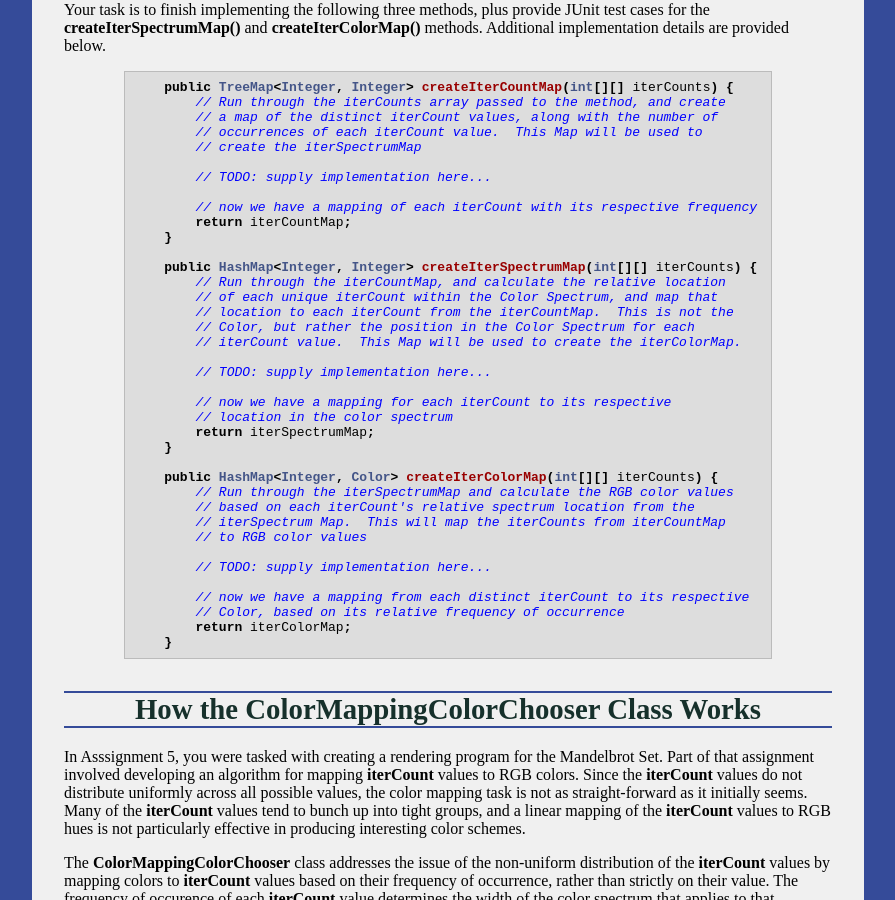
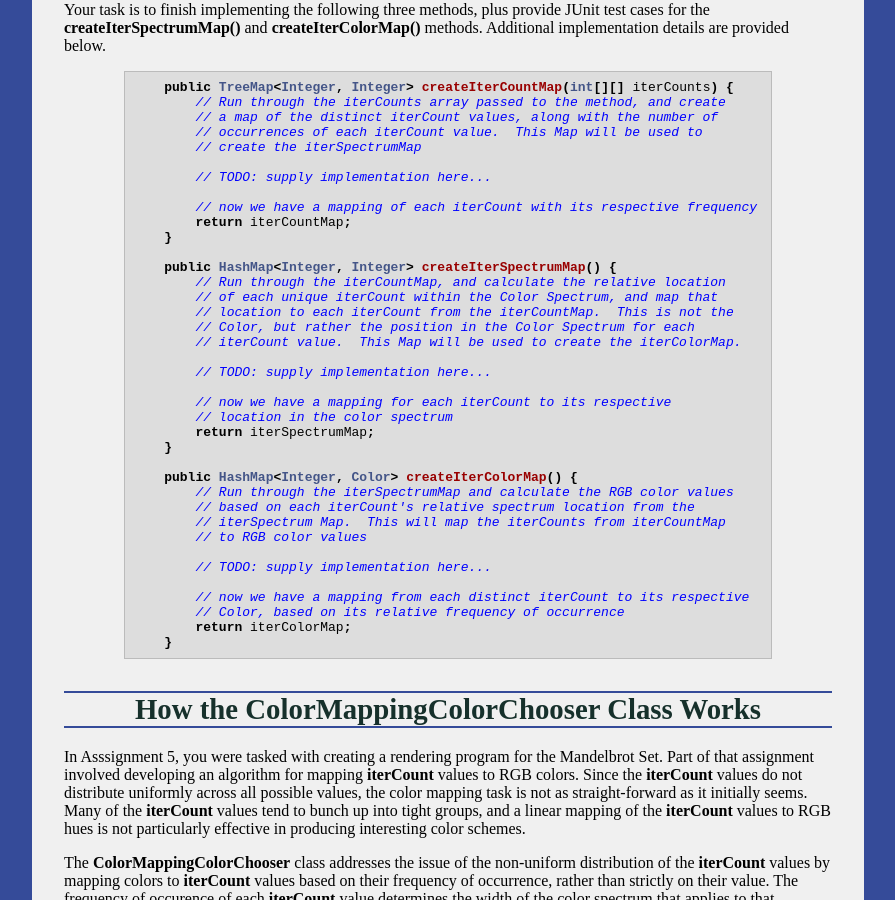
Before and after one commit to ycpcs/cs201-fall2017, a Jekyll site: the page built from assign/assign06.md, in a window 1280 px wide and 900 px high, scrolled down 1626 px. Shown: the whole window, without its empty margins (192-1087 px from the left). Built offline with Jekyll 4.4.1, drawn with Linux system fonts in a browser that asks for light colours.

Commit message:
edits to remove iterCount[][] from arguments for createSpectrumMap() and createColorMap()

```diff
--- a/assign/assign06.md
+++ b/assign/assign06.md
@@ -59,7 +59,7 @@ Your task is to finish implementing the following three methods, plus provide JU
         return iterCountMap;
     }
 
-    public HashMap<Integer, Integer> createIterSpectrumMap(int[][] iterCounts) {
+    public HashMap<Integer, Integer> createIterSpectrumMap() {
         // Run through the iterCountMap, and calculate the relative location
         // of each unique iterCount within the Color Spectrum, and map that
         // location to each iterCount from the iterCountMap.  This is not the
@@ -73,7 +73,7 @@ Your task is to finish implementing the following three methods, plus provide JU
         return iterSpectrumMap;
     }
 
-    public HashMap<Integer, Color> createIterColorMap(int[][] iterCounts) {
+    public HashMap<Integer, Color> createIterColorMap() {
         // Run through the iterSpectrumMap and calculate the RGB color values
         // based on each iterCount's relative spectrum location from the
         // iterSpectrum Map.  This will map the iterCounts from iterCountMap
```
